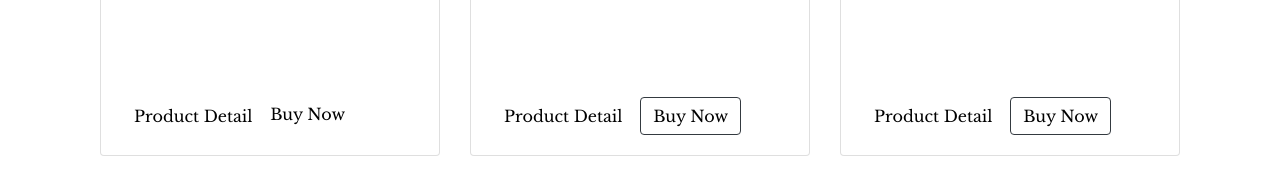
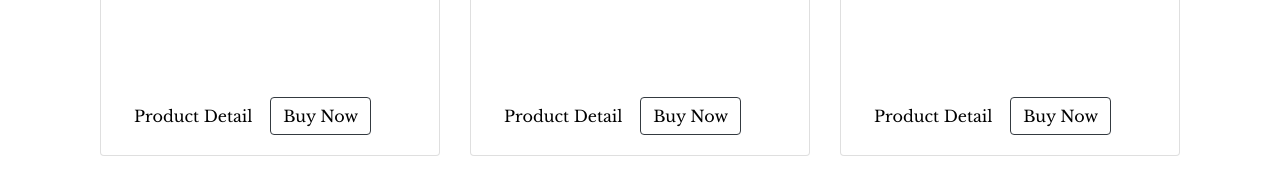
Before and after one commit to leternalshoes/leternalshoes.github.io, a website: page index.html in a window 1280 px wide. Shown: the part 1264-1442 px from the top of the page. Drawn offline with nearby package versions, Linux system fonts and the light colour scheme.

Commit message:
leternal 0.34

```diff
--- a/index.html
+++ b/index.html
@@ -120,7 +120,7 @@
               <h5 class="card-title">Costa Chukka</h5>
               <p class="card-text">Some quick example text to build on the card title and make up the bulk of the card's content.</p>
               <a href="#" class="btn">Product Detail</a>
-              <a href="https://api.whatsapp.com/send?phone=6285659270238&text=Nama%20%3A%0AAlamat%20%3A%0AUsia%20%3A%0A" target="blank">Buy Now</a>
+              <a href="https://api.whatsapp.com/send?phone=6281259929797&text=Nama%20%3A%0AAlamat%20%3A%0AUsia%20%3A%0AProduk%20%3A%20Costa Chukka%0AUkuran%20%3A" target="blank" class="btn btn-default">Buy Now</a>
             </div>
           </div>
         </div>
```
